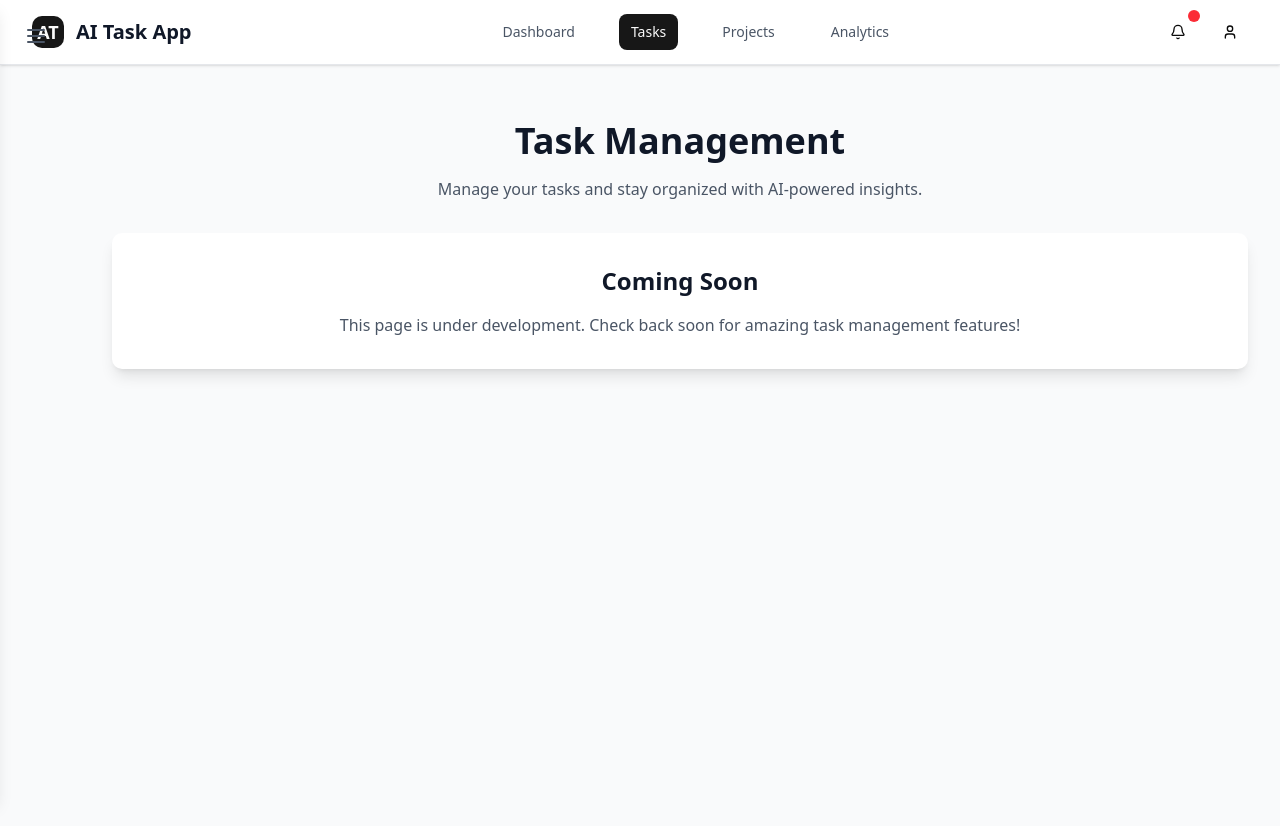
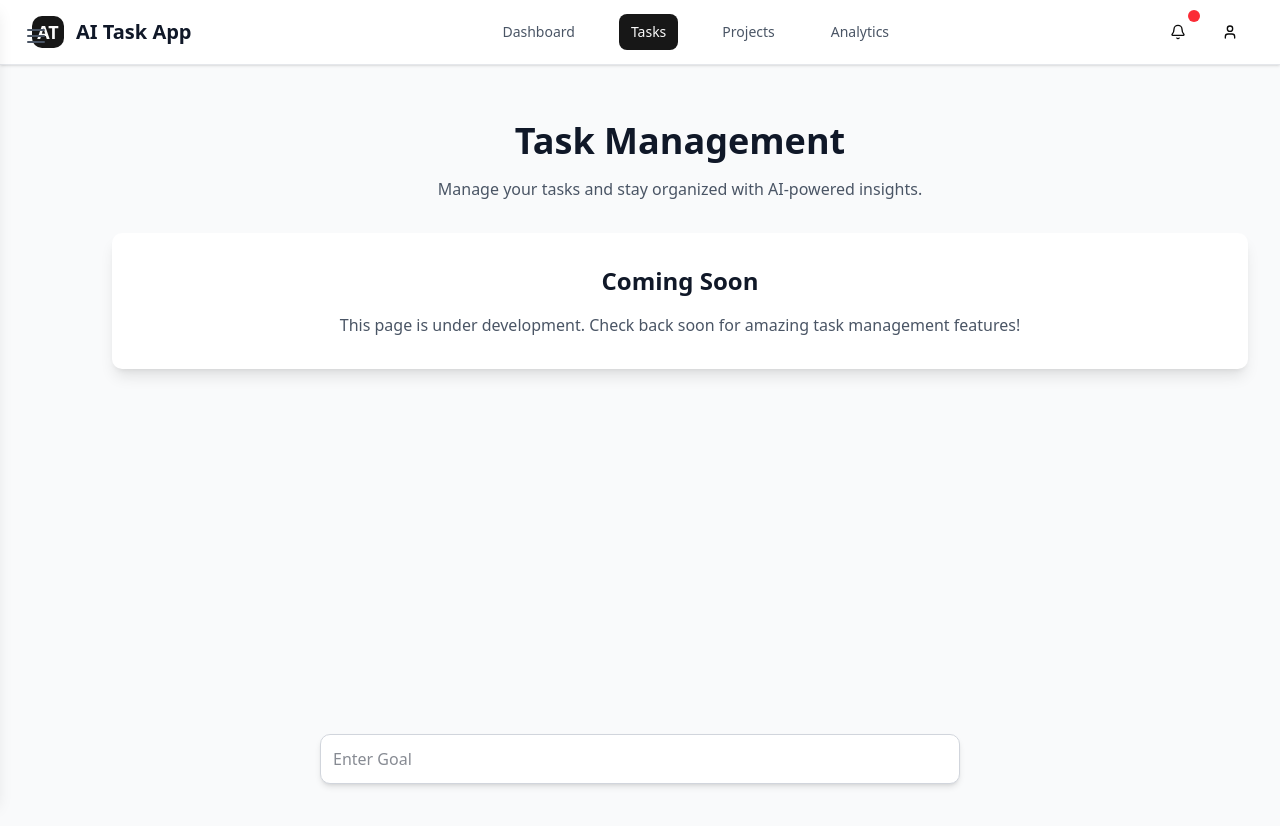
Before and after one commit to simulati0n/AITaskApp_hackumbc, a React (Vite) app in the folder frontend/: page /tasks in a window 1280 px wide. Shown: the top 826 px of the page. Built offline with nearby package versions, Linux system fonts and the light colour scheme; a web font is replaced by a local one.

Commit message:
Add Inputbox for Goals

```diff
--- a/frontend/src/pages/TaskPage.jsx
+++ b/frontend/src/pages/TaskPage.jsx
@@ -46,6 +46,7 @@ export default function TaskPage() {
                     </div>
                 </div>
             </div>
+            <input type = "text" placeholder = "Enter Goal" className = "fixed bottom-4 left-1/2 transform -translate-x-1/2 w-1/2 p-3 rounded-lg border border-gray-300 dark:border-gray-700 bg-white dark:bg-gray-800 text-gray-900 dark:text-white shadow-md focus:outline-none focus:ring-2 focus:ring-blue-500" />
         </div>
     )
 }
```
